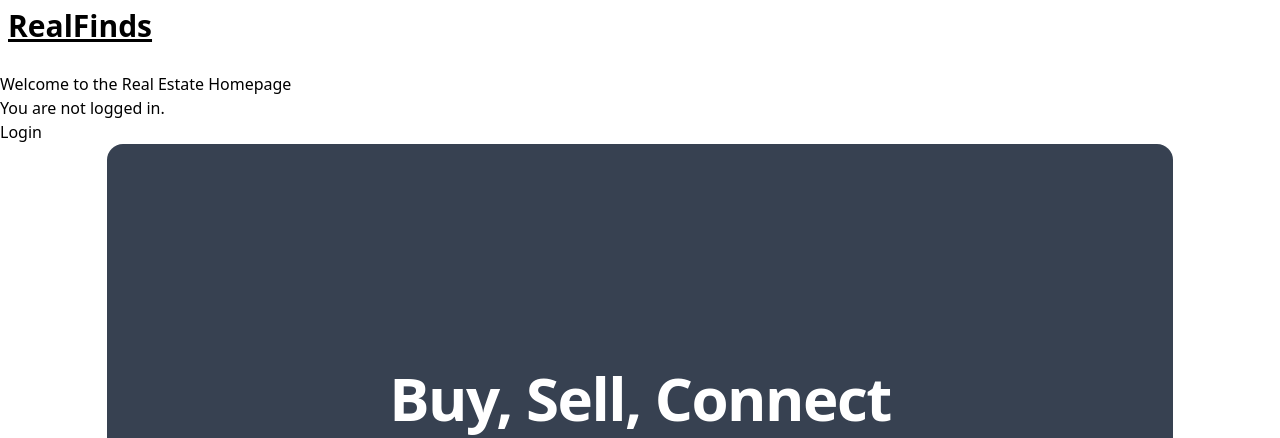
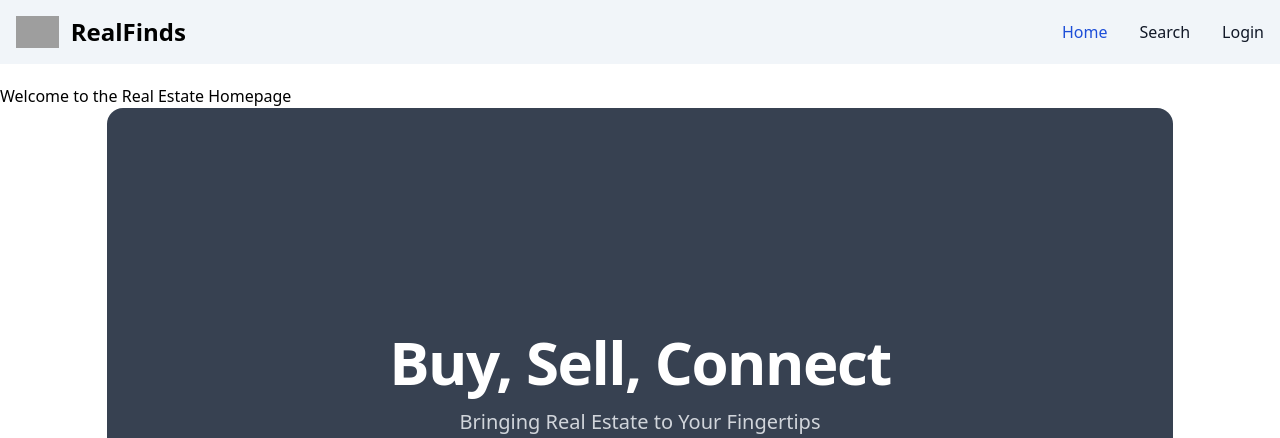
Before and after one commit to mg-archie/real-finds, a Node project: template views/homepage.handlebars in a window 1280 px wide. Shown: the top 438 px of the page. Run offline with Node 20 templates, Linux system fonts and the light colour scheme; the template is opened without the code that fills it, so the values that code supplies are empty; some libraries are stand-ins or nearby versions; grey boxes are pictures that could not be loaded.

Commit message:
navbar styling and functionality added

```diff
--- a/controllers/api/listingRoutes.js
+++ b/controllers/api/listingRoutes.js
@@ -27,7 +27,7 @@ router.get('/:id', async (req, res) => {
             include: [
                 {
                     model: Agent,
-                    attributes: ['name'],
+                    // attributes: ['name'],
                 },
             ]
         });
--- a/public/js/login.js
+++ b/public/js/login.js
@@ -15,7 +15,7 @@ const loginFormHandler = async (event) => {
 
     if (response.ok) {
       // If successful, redirect the browser to the profile page
-      document.location.replace('/profile');
+      document.location.replace('/');
     } else {
       alert('Failed to Log In');
     }
--- a/views/homepage.handlebars
+++ b/views/homepage.handlebars
@@ -1,12 +1,6 @@
 <h1>Welcome to the Real Estate Homepage</h1>
 
-{{#if logged_in}}
-<p>Welcome, User!</p>
-<a href="/profile">Go to Profile</a>
-{{else}}
-<p>You are not logged in.</p>
-<a href="/login">Login</a>
-{{/if}}
+
 
 {{> searchbar}}
 
--- a/views/layouts/main.handlebars
+++ b/views/layouts/main.handlebars
@@ -10,17 +10,60 @@
 </head>
 
 <body>
-  <header class="display-flex justify-space-between align-center p-2">
-    <h1 class="text-3xl font-bold underline">
-      RealFinds
-    </h1>
-    <!-- Only display the logout button if the user is logged in -->
-    {{#if logged_in}}
-    <nav>
-      <button class="btn" id="logout">logout</button>
+  <header>
+
+    <nav class="border-gray-200 bg-slate-100">
+      <div class="max-w-screen-xl flex flex-wrap items-center justify-between mx-auto p-4">
+        <a href="#" class="flex items-center space-x-3 rtl:space-x-reverse">
+          <img src="https://flowbite.com/docs/images/logo.svg" class="h-8" alt="Flowbite Logo" />
+          <span class="self-center text-2xl font-semibold whitespace-nowrap">RealFinds</span>
+        </a>
+        <button data-collapse-toggle="navbar-solid-bg" type="button"
+          class="inline-flex items-center p-2 w-10 h-10 justify-center text-sm text-gray-500 rounded-lg md:hidden hover:bg-gray-100 focus:outline-none focus:ring-2 focus:ring-gray-200" aria-controls="navbar-solid-bg" aria-expanded="true">
+          <span class="sr-only">Open main menu</span>
+          <svg class="w-5 h-5" aria-hidden="true" xmlns="http://www.w3.org/2000/svg" fill="none" viewBox="0 0 17 14">
+            <path stroke="currentColor" stroke-linecap="round" stroke-linejoin="round" stroke-width="2"
+              d="M1 1h15M1 7h15M1 13h15" />
+
+          </svg>
+        </button>
+        <div class="hidden w-full md:block md:w-auto" id="navbar-solid-bg">
+          <ul
+            class="flex flex-col font-medium mt-4 rounded-lg bg-white md:space-x-8 rtl:space-x-reverse md:flex-row md:mt-0 md:border-0 md:bg-transparent">
+            <li>
+              <a href="/"
+                class="block py-2 px-3 md:p-0 text-blue-700 rounded md:bg-transparent md:text-blue-700 md:dark:text-blue-500">Home</a>
+            </li>
+            <li>
+              <a href="/search"
+                class="block py-2 px-3 md:p-0 text-gray-900 rounded hover:bg-gray-100 md:hover:bg-transparent md:border-0 md:hover:text-blue-700">Search</a>
+            </li>
+            {{#if logged_in}}
+            <li>
+
+              <a href="/profile"
+                class="block py-2 px-3 md:p-0 text-gray-900 rounded hover:bg-gray-100 md:hover:bg-transparent md:border-0 md:hover:text-blue-700">Profile</a>
+            </li>
+            {{/if}}
+            <li>
+              {{#if logged_in}}
+              <a href="/profile" id="logout"
+                class="block py-2 px-3 md:p-0 text-gray-900 rounded hover:bg-gray-100 md:hover:bg-transparent md:border-0 md:hover:text-blue-700">Logout</a>
+
+              {{else}}
+              <a href="/login" id="login"
+                class="block py-2 px-3 md:p-0 text-gray-900 rounded hover:bg-gray-100 md:hover:bg-transparent md:border-0 md:hover:text-blue-700">Login</a>
+            </li>
+            {{/if}}
+            </li>
+          </ul>
+        </div>
+      </div>
     </nav>
-    {{/if}}
+
   </header>
+
+
   <main class="container container-fluid mt-5">
     {{{ body }}}
   </main>
@@ -35,17 +78,3 @@
 </body>
 
 </html>
-
-{{!-- <header>
-   <!-- Only display the logout button if the user is logged in -->
-    {{#if logged_in}}
-    <nav>
-        <a href="/">RealFinds</a>
-        <ul>
-            <li><a href="/profile"></a>My Profile</li>
-            <li><a href="/search"></a>Search</li>
-            <button class="btn" id="logout">logout</button>
-        </ul>
-    </nav>
-    {{/if}}
-</header> --}}
```
Also changed, not shown: views/listing.handlebars (line endings or trailing spaces).
